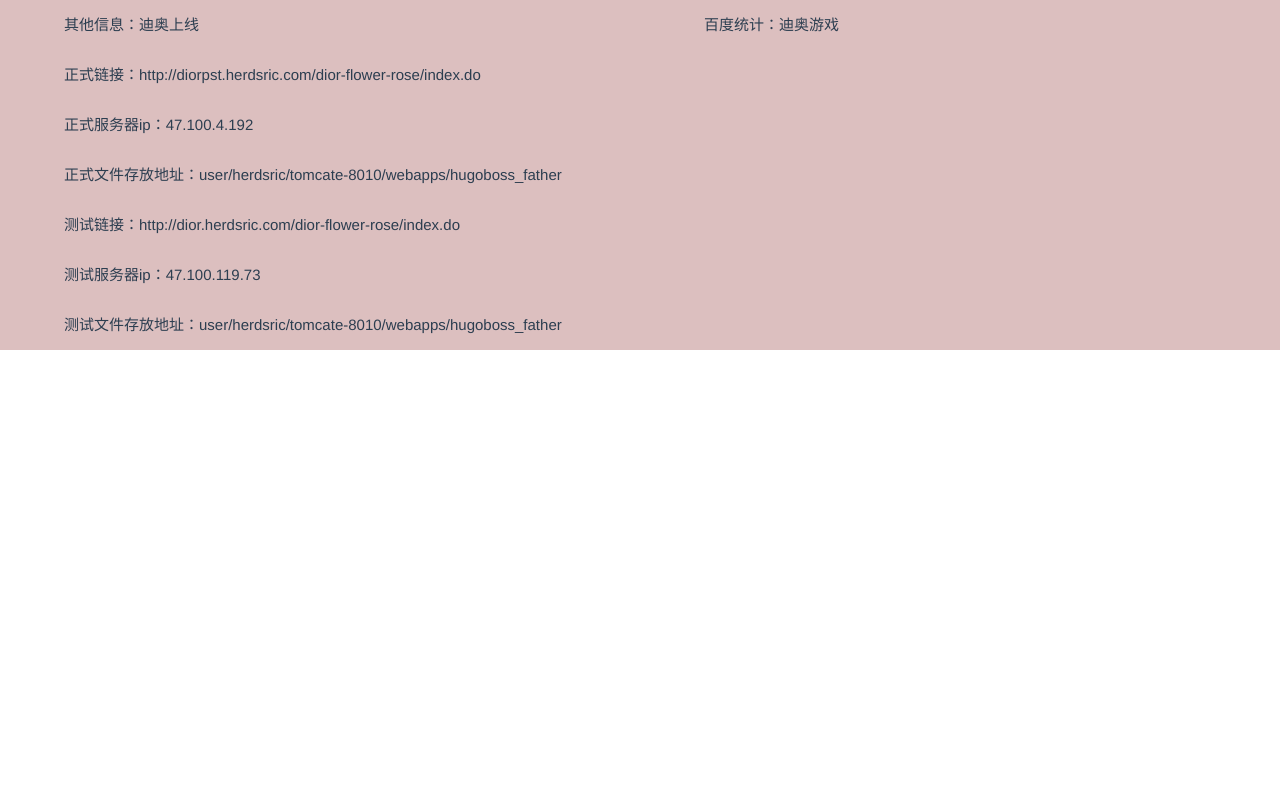
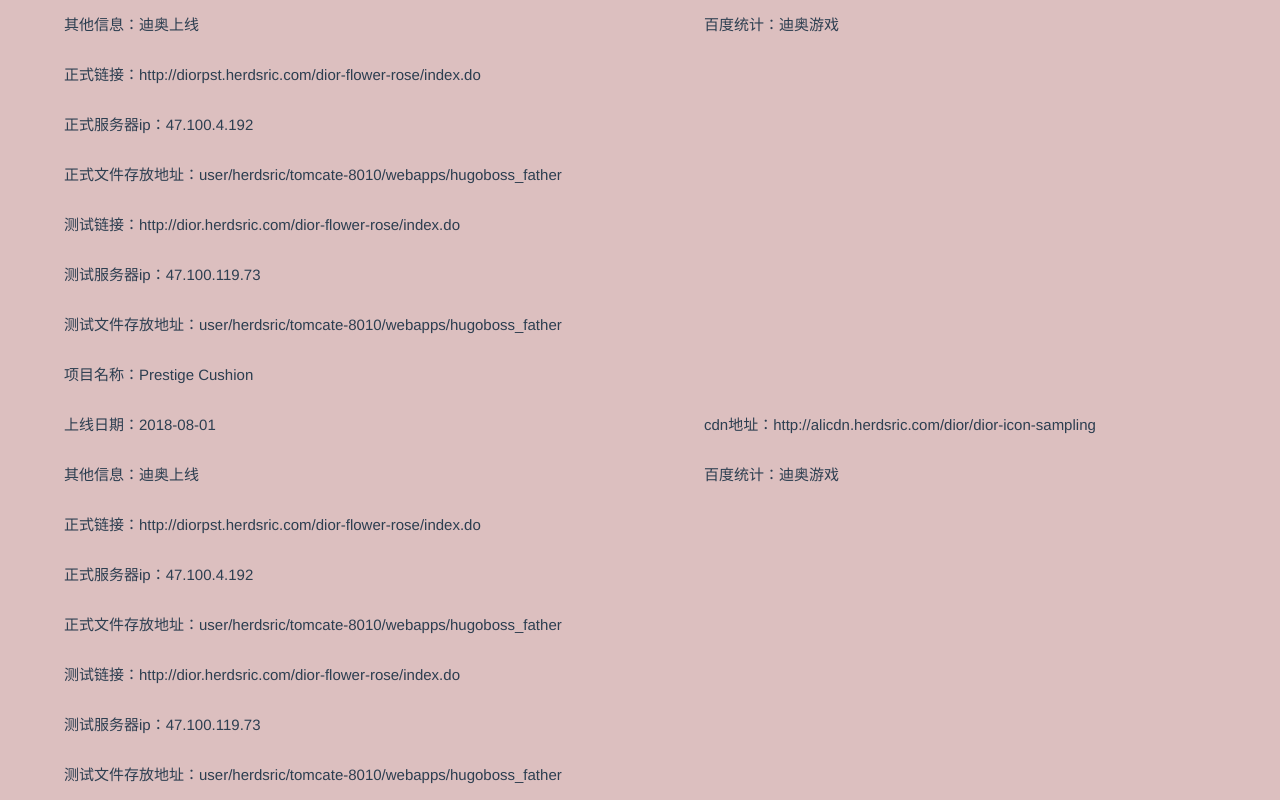
Before and after one commit to fangjunaass00/myserver-projectList, a Vue app in the folder my-cli/: page /#/ in a window 1280 px wide. Shown: the part 634-1434 px from the top of the page. Before the commit the page ends 984 px from the top, so only its background shows below. Built offline with nearby package versions, Linux system fonts and the light colour scheme.

Commit message:
按公司分类

```diff
--- a/my-cli/src/components/ProjectList.vue
+++ b/my-cli/src/components/ProjectList.vue
@@ -148,6 +148,28 @@
                 "user/herdsric/tomcate-8010/webapps/hugoboss_father",
               statistics: "迪奥游戏"
             }
+          },
+          {
+            company: "dior",
+            style:
+              "background:#dcbfbf;font-size:15px;height:50px;padding-left:5%;",
+            createDate: "2018-08-01",
+
+            title: "Prestige Cushion",
+            other: "迪奥上线",
+            cdnurl: "http://alicdn.herdsric.com/dior/dior-icon-sampling",
+            serverdata: {
+              testLink: "http://dior.herdsric.com/dior-flower-rose/index.do",
+              testServer: "47.100.119.73",
+              testServerPath:
+                "user/herdsric/tomcate-8010/webapps/hugoboss_father",
+              officalLink:
+                "http://diorpst.herdsric.com/dior-flower-rose/index.do",
+              officalServer: "47.100.4.192",
+              officalServerPath:
+                "user/herdsric/tomcate-8010/webapps/hugoboss_father",
+              statistics: "迪奥游戏"
+            }
           }
         ]
       }
```
Also changed, not shown: my-cli/src/components/CompanyList.vue (added, +8 -0 lines).
